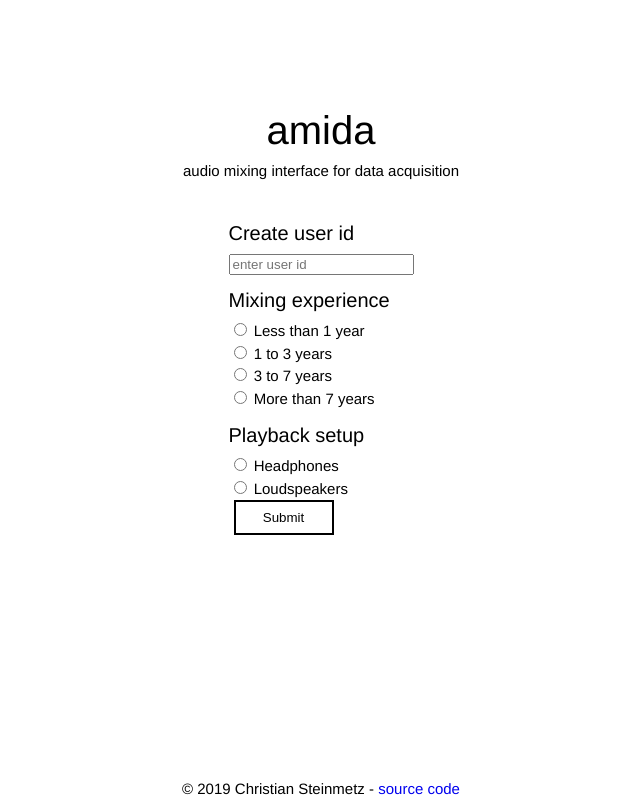
After one commit to csteinmetz1/amida, a web app: file src/public/new-user.html in a window 1280 px wide. The commit adds this page. Shown: the whole page, without its empty margins (319-959 px from the left). Run offline with its HTML, style and script files only (its server is not run), Linux system fonts and the light colour scheme.

Commit message:
lots of progress here but things are still very messy - reworking routes to add in static html pages where needed.

```diff
--- a/package.json
+++ b/package.json
@@ -5,6 +5,7 @@
   "main": "index.js",
   "dependencies": {
     "@types/express": "^4.16.0",
+    "body-parser": "^1.18.3",
     "ejs": "^2.6.1",
     "express": "^4.16.3",
     "firebase-admin": "^7.0.0",
--- a/src/app.ts
+++ b/src/app.ts
@@ -1,21 +1,25 @@
 import express from 'express';
 import path from 'path';
-var admin = require('firebase-admin');
+import firebase from 'firebase-admin';
 
 // Fetch the service account key JSON file contents
 import config from './keys.json';
+import bodyParser from 'body-parser';
 
-admin.initializeApp({
-  credential: admin.credential.cert(config),
+// state variables
+var songs: any;
+var song: any;
+var userId: any;
+
+// setup for firebase real-time database
+firebase.initializeApp({
+  credential: firebase.credential.cert(config),
   databaseURL: 'https://amida-4242.firebaseio.com'
 });
 
-// As an admin, the app has access to read and write all data, regardless of Security Rules
-var db = admin.database();
+var db = firebase.database();
 
-let songs: any;
-let data: any;
-
+// get song list
 var ref = db.ref("songs");
 ref.once("value", function(snapshot) {
   songs = snapshot.val();
@@ -29,21 +33,13 @@ app.set('view engine', 'ejs');
 app.set('views', path.join(__dirname, '/views'));
 
 app.use(express.static(__dirname + '/public'));
+app.use(bodyParser.json());
+app.use(bodyParser.urlencoded({ extended: true }));
 
-app.get('/', function (req, res) {
-  res.render('index.ejs', { });
-});
-
-app.get('/login', function (req, res) {
-  res.render('login.ejs', { });
-});
-
+// routes
 app.post('/login', function (req, res) {
-  res.render('song-list.ejs', { songs });
-})
-
-app.get('/new-user', function (req, res) {
-  res.render('index.ejs', { });
+  userId = req.body.id;
+  res.redirect('/song-list');
 });
 
 app.get('/song-list', function (req, res) {
@@ -52,11 +48,11 @@ app.get('/song-list', function (req, res) {
 
 app.get('/mixer/:id', function (req, res) {
 
-  db.ref("songs/" + req.params.id)
+  db.ref("songs/" + `${parseInt(req.params.id) - 1}`)
     .once("value", function(snapshot) {
-      data = {
+      var data = {
         "song" : snapshot.val(),
-        "userId" : "abc123"
+        "userId" : userId
       }
       console.log(data);
       res.render('mixer.ejs', { data });
@@ -77,8 +73,7 @@ app.get('/save/:userId/:songId/:bass/:drums/:other/:vocals', function (req, res)
 
   db.ref("users/" + req.params.userId + "/mixes/")
     .push(mix, function() {
-      console.log(data);
-      res.render('mixer.ejs', { data });
+      res.status(204).send();
   });
 
 });
--- a/src/public/css/styles.css
+++ b/src/public/css/styles.css
@@ -13,10 +13,23 @@
   overflow:auto;
 }
 
+.song-list {
+  width: 570px;
+  display: inline-block;
+  text-align: left;
+  position:absolute; /*it can be fixed too*/
+  left:0; right:0;
+  top:50px; bottom:0;
+  margin:auto;
+
+  /*this to solve "the content will not be cut when the window is smaller than the content": */
+  max-width:100%;
+  max-height:100%;
+  overflow:auto;
+}
+
 .home {
-  text-align: center;
   width: 570px;
-  height: 500px;
 
   position:absolute; /*it can be fixed too*/
   left:0; right:0;
@@ -42,6 +55,7 @@
 }
 
 .save-button {
+  display: inline-block;
   width: 100px;
   height: 35px;
   text-align: center;
@@ -58,7 +72,8 @@
 .save-button:hover {opacity: 1}
 
 body {
-  font: 400 10px/1.5 Helvetica, Verdana, sans-serif;
+  font: 400 15px/1.5 Helvetica, Verdana, sans-serif;
+  text-align: center;
   margin: 0;
   padding: 0;
 }
@@ -76,6 +91,12 @@ h2 {
   padding: 0;
 }
 
+h3 {
+  font: 400 20px/1.5 Helvetica, Verdana, sans-serif;
+  margin: 10px 0 5px 0;
+  padding: 0;
+}
+
 p {
   font: 400 15px/1.5 Helvetica, Verdana, sans-serif;
   margin: 0;
@@ -87,12 +108,24 @@ a, a:link, a:visited, a:focus, a:hover, a:active{
 }
 
 .form {
+  display: inline-block;
+  text-align: left;
 	font-weight: lighter;
 	outline: none;
 	-webkit-user-select: none;  /* Chrome 49+ */
   -moz-user-select: none;     /* Firefox 43+ */
   -ms-user-select: none;      /* No support yet */
   user-select: none;          /* Likely future */
+}
+
+.footer {
+  position: fixed;
+  left: 0;
+  bottom: 0;
+  width: 100%;
+  background-color: white;
+  color: black;
+  text-align: center;
 }
 
 input {
--- a/src/views/login.ejs
+++ b/src/public/login.html
@@ -14,12 +14,15 @@
 		</div>
 		<div class="form">
 			<form action="/login" method="post">
-			<input type="text" name="user id" placeholder="enter user id" value="user id">
+			<input type="text" name="id" placeholder="enter user id" value="user id">
 			<br>
 			<input class="save-button" class type="submit" value="Login">
 			</form>
 		</div>
 	</div>
+	<div class="footer">
+		<p>© 2019 Christian Steinmetz - <a href="#"> source code </a> </p>
+	</div>
 </body>
 
 </html>
--- /dev/null
+++ b/src/public/new-user.html
@@ -0,0 +1,55 @@
+<!DOCTYPE html>
+<html>
+<head>
+	<meta charset="utf-8">
+	<title>amida | login </title>
+	<link rel="stylesheet" href="css/styles.css">
+</head>
+
+<body>
+    <div class="home">
+		<div style="margin: 100px 0 25px 0;">
+			<h1>amida</h1>
+			<p>audio mixing interface for data acquisition</p>
+		</div>
+		<div class="form">
+			<form action="/login" method="post">
+			<h3>Create user id</h3>
+			<input type="text" name="id" placeholder="enter user id" value="">
+			<br>
+			<h3>Mixing experience</h3>
+			<input type="radio" id="exp1"
+			name="experience" value="1 year or less">
+		   	<label for="expChoice1">Less than 1 year</label>
+			<br>
+		   	<input type="radio" id="exp2"
+			name="experience" value="phone">
+		   	<label for="expChoice2">1 to 3 years</label>
+			<br>
+		   	<input type="radio" id="exp3"
+			name="experience" value="mail">
+		   	<label for="expChoice3">3 to 7 years</label>
+			<br>
+			<input type="radio" id="exp4"
+			name="experience" value="mail">
+		   	<label for="expChoice4">More than 7 years</label>
+			<br>
+			<h3>Playback setup</h3>
+			<input type="radio" id="playback1"
+			name="playback" value="1 year or less">
+		   	<label for="playbackChoice1">Headphones</label>
+			<br>
+		   	<input type="radio" id="playback1"
+			name="playback" value="phone">
+		   	<label for="playbackChoice2">Loudspeakers</label>
+			<br>
+			<input class="save-button" class type="submit" value="Submit">
+			</form>
+		</div>
+	</div>
+	<div class="footer">
+		<p>© 2019 Christian Steinmetz - <a href="#"> source code </a> </p>
+	</div>
+</body>
+
+</html>
--- a/src/views/song-list.ejs
+++ b/src/views/song-list.ejs
@@ -9,7 +9,7 @@
 </head>
 
 <body>
-    <section class="home">
+    <section class="song-list">
 	<h2>Songs</h2>
 		<div>
 			<ul class="list-group">
```
Also changed, not shown: src/public/index.html (renamed from src/views/index.ejs, +8 -2 lines), src/views/mixer.ejs (+11 -3 lines), src/routes/mixer.ts (deleted), 1 other file.
